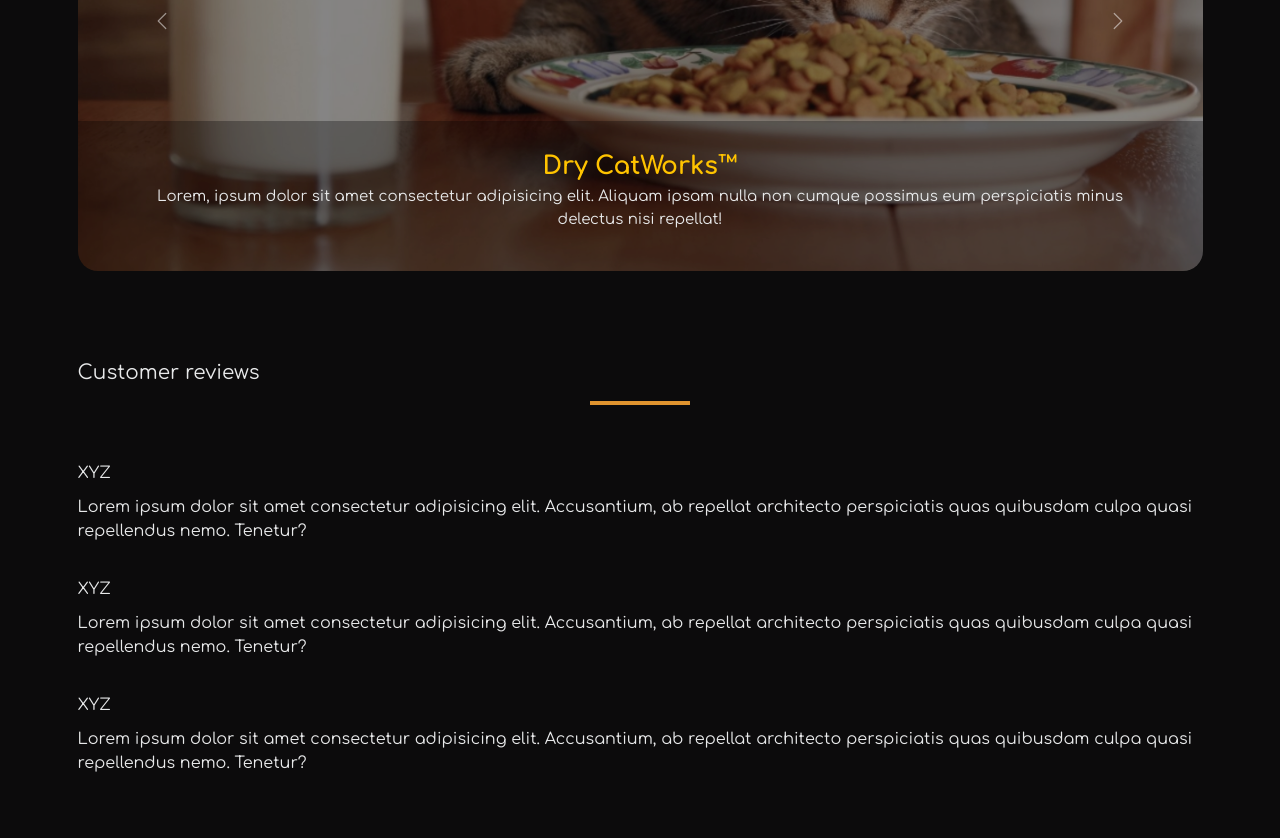
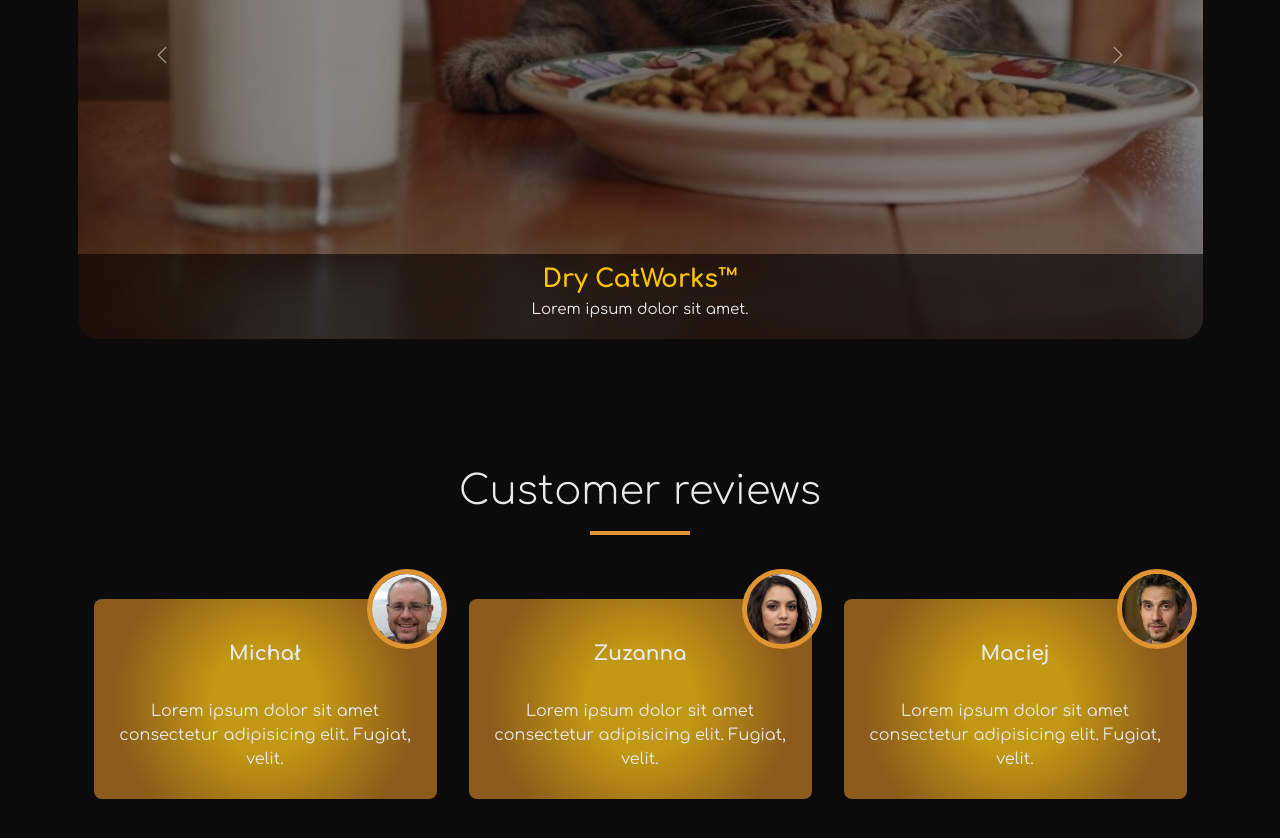
Before and after one commit to marcinjasinski71/CATworks, a website: page index.html in a window 1280 px wide. Shown: the part 1640-2478 px from the top of the page. Before the commit the page ends 2425 px from the top, so only its background shows below. Drawn offline with nearby package versions, Linux system fonts and the light colour scheme.

Commit message:
added reviews cards, fixed carousel borders

```diff
--- a/index.html
+++ b/index.html
@@ -21,11 +21,10 @@
 </head>
 
 <body data-bs-spy="scroll" data-bs-target="#navbar-example">
-    <nav class="navbar fixed-top navbar-expand-lg navbar-dark py-3" style="background: rgb(73,73,73);
-background: linear-gradient(180deg, rgba(73,73,73,0) 0%, rgba(6,7,8,0) 100%);" </nav>
+    <nav class="navbar fixed-top navbar-expand-lg navbar-dark py-3" style="background-color: rgba(0,0,0,0.3);" </nav>
 
     <div class="container">
-        <a class="navbar-brand" href="#"><img src="../src/img/logo-cat.svg" alt="logo catworks"></a>
+        <a class="navbar-brand" href="#"><img src="../dist/img/logo-cat.svg" alt="logo catworks"></a>
         <button class="navbar-toggler" type="button" data-bs-toggle="collapse" data-bs-target="#navbarNavAltMarkup"
             aria-controls="navbarNavAltMarkup" aria-expanded="false" aria-label="Toggle navigation">
             <span class="navbar-toggler-icon"></span>
@@ -107,6 +106,7 @@ background: linear-gradient(180deg, rgba(73,73,73,0) 0%, rgba(6,7,8,0) 100%);" <
         </div>
 
         <div id="carouselExampleCaptions" class="carousel slide" data-bs-ride="carousel">
+
             <div class="carousel-indicators d-none">
                 <button type="button" data-bs-target="#carouselExampleCaptions" data-bs-slide-to="0" class="active"
                     aria-current="true" aria-label="Slide 1"></button>
@@ -118,27 +118,24 @@ background: linear-gradient(180deg, rgba(73,73,73,0) 0%, rgba(6,7,8,0) 100%);" <
 
             <div class="carousel-inner carousel-photos">
                 <div class="carousel-item active">
-                    <img src="../src/img/catfood-mixed.jpg" class="d-block w-100" alt="...">
+                    <img src="../dist/img/catfood-mixed.jpg" class="d-block w-100" alt="Koty jedzące karmę">
                     <div class="carousel-caption">
                         <h5 class="carousel-title">Mixed CatWorks™</h5>
-                        <p>Lorem ipsum dolor sit amet consectetur adipisicing elit. Aliquid iusto modi eveniet officia
-                            fuga minus impedit. Ipsam perferendis architecto non.</p>
+                        <p>Lorem ipsum dolor sit amet.</p>
                     </div>
                 </div>
                 <div class="carousel-item">
-                    <img src="../src/img/catfood-dry.jpg" class="d-block w-100" alt="...">
+                    <img src="../dist/img/catfood-dry.jpg" class="d-block w-100 mh-100" alt="Kot jedzący karmę">
                     <div class="carousel-caption">
                         <h5 class="carousel-title">Dry CatWorks™</h5>
-                        <p>Lorem, ipsum dolor sit amet consectetur adipisicing elit. Aliquam ipsam nulla non cumque
-                            possimus eum perspiciatis minus delectus nisi repellat!</p>
+                        <p>Lorem ipsum dolor sit amet.</p>
                     </div>
                 </div>
                 <div class="carousel-item">
-                    <img src="../src/img/catfood-wet.jpg" class="d-block w-100" alt="...">
+                    <img src="../dist/img/catfood-wet.jpg" class="d-block w-100" alt="kot jedzący karmę">
                     <div class="carousel-caption">
                         <h5 class="carousel-title">Wet CatWorks™</h5>
-                        <p>Lorem ipsum dolor sit amet consectetur adipisicing elit. Minima quidem, autem commodi esse
-                            tempora id enim eligendi sed ipsum molestiae!</p>
+                        <p>Lorem ipsum dolor sit amet.</p>
                     </div>
                 </div>
             </div>
@@ -161,30 +158,34 @@ background: linear-gradient(180deg, rgba(73,73,73,0) 0%, rgba(6,7,8,0) 100%);" <
 </section>
         <section class="reviews" id="reviews">
 
-    <div class="container">
-        <h2 class="title">Customer reviews</h2>
+    <div class="container py-5 text-center">
+        <p class="display-3 mb-0 title">Customer reviews</p>
         <div class="underline"></div>
 
-        <div class="review__cards">
+        <div class="reviews__cards">
 
-            <div class="review__card">
-                <img src="" alt="">
-                <p class="review__card-name">XYZ</p>
-                <p class="review__card-opinion">Lorem ipsum dolor sit amet consectetur adipisicing elit. Accusantium, ab
-                    repellat architecto perspiciatis quas quibusdam culpa quasi repellendus nemo. Tenetur?</p>
+            <div class="reviews__card">
+                <img src="../dist/img/review-first.jpg" alt="Man with glasses">
+                <p class="reviews__card-name">Michał</p>
+                <p class="reviews__card-opinion">Lorem ipsum dolor sit amet consectetur adipisicing elit. Fugiat, velit.
+                </p>
             </div>
-            <div class="review__card">
-                <img src="" alt="">
-                <p class="review__card-name">XYZ</p>
-                <p class="review__card-opinion">Lorem ipsum dolor sit amet consectetur adipisicing elit. Accusantium, ab
-                    repellat architecto perspiciatis quas quibusdam culpa quasi repellendus nemo. Tenetur?</p>
+
+            <div class="reviews__card">
+                <img src="../dist/img/review-second.jpg" alt="woman">
+                <p class="reviews__card-name">Zuzanna</p>
+                <p class="reviews__card-opinion">Lorem ipsum dolor sit amet consectetur adipisicing elit. Fugiat, velit.
+                </p>
             </div>
-            <div class="review__card">
-                <img src="" alt="">
-                <p class="review__card-name">XYZ</p>
-                <p class="review__card-opinion">Lorem ipsum dolor sit amet consectetur adipisicing elit. Accusantium, ab
-                    repellat architecto perspiciatis quas quibusdam culpa quasi repellendus nemo. Tenetur?</p>
+
+            <div class="reviews__card">
+                <img src="../dist/img/review-third.jpg" alt="">
+                <p class="reviews__card-name">Maciej</p>
+                <p class="reviews__card-opinion">Lorem ipsum dolor sit amet consectetur adipisicing elit. Fugiat, velit.
+                </p>
             </div>
+
+
 
 
 
--- a/src/sass/main.scss
+++ b/src/sass/main.scss
@@ -34,6 +34,10 @@ $border-color: rgba(255, 255, 255, 0.2);
 }
 
 // nav
+.navbar {
+	background-color: rgba(0, 0, 0, 0.5);
+}
+
 .navbar-dark .navbar-nav {
 	.nav-link:hover {
 		color: $main-shade-color;
@@ -129,7 +133,7 @@ $border-color: rgba(255, 255, 255, 0.2);
 
 .carousel-item {
 	position: relative;
-	height: 500px;
+	// height: 500px;
 
 	img {
 		background-size: cover;
@@ -149,12 +153,88 @@ $border-color: rgba(255, 255, 255, 0.2);
 	border-radius: 20px;
 }
 .carousel-caption {
-	position: absolute;
-	padding: 30px 50px;
+	position: relative;
 	left: 0;
-	right: 0;
-	bottom: 0px;
-	background-color: rgba(0, 0, 0, 0.3);
+	top: 0;
+	padding-top: 1rem;
+	width: 100%;
+	background-color: rgba(0, 0, 0, 0.6);
 }
 
 // reviews
+
+.reviews {
+	padding-top: 0.5em;
+	&__cards {
+		display: flex;
+		justify-content: center;
+		align-items: center;
+		flex-direction: column;
+	}
+	&__card {
+		position: relative;
+		border: none;
+		border-radius: 8px;
+		padding: 20px;
+		width: 300px;
+		height: 200px;
+		margin: 2em 1em;
+		background: rgb(255, 200, 21);
+		background: radial-gradient(
+			circle,
+			rgba(255, 200, 21, 0.7457398832514045) 27%,
+			rgba(197, 127, 34, 0.6923690967345506) 76%
+		);
+
+		&-name {
+			font-size: 2rem;
+			margin-top: 1em;
+			margin-bottom: 1.5em;
+			font-weight: 700;
+			color: $white-color;
+		}
+		&-opinion {
+			color: $white-color;
+		}
+	}
+	img {
+		position: absolute;
+		width: 80px;
+		height: 80px;
+		object-fit: cover;
+		top: -30px;
+		right: -10px;
+		border-radius: 50%;
+		border: 5px solid $main-shade-color;
+	}
+}
+
+// MEDIAQUERIES
+@media (min-width: 768px) {
+	.reviews {
+		&__cards {
+			flex-direction: row;
+			flex-wrap: wrap;
+		}
+	}
+}
+
+@media (min-width: 992px) {
+	.carousel-item {
+		height: 100%;
+	}
+	.carousel-caption {
+		position: absolute;
+		top: 85%;
+		height: 100%;
+	}
+	.reviews {
+		&__cards {
+			flex-direction: row;
+			flex-wrap: nowrap;
+		}
+		&__card {
+			width: 40%;
+		}
+	}
+} ;
```
Also changed, not shown: dist/css/main.min.css, dist/img/catfood-mixed.jpg, dist/img/catfood-wet.jpg, dist/img/review-first.jpg (added), dist/img/review-fourth.jpg (added), dist/img/review-second.jpg (added), dist/img/review-third.jpg (added), src/img/catfood-mixed.jpg, src/img/catfood-wet.jpg, src/img/review-first.jpg (added), src/img/review-fourth.jpg (added), src/img/review-second.jpg (added), src/img/review-third.jpg (added), 3 other files.
